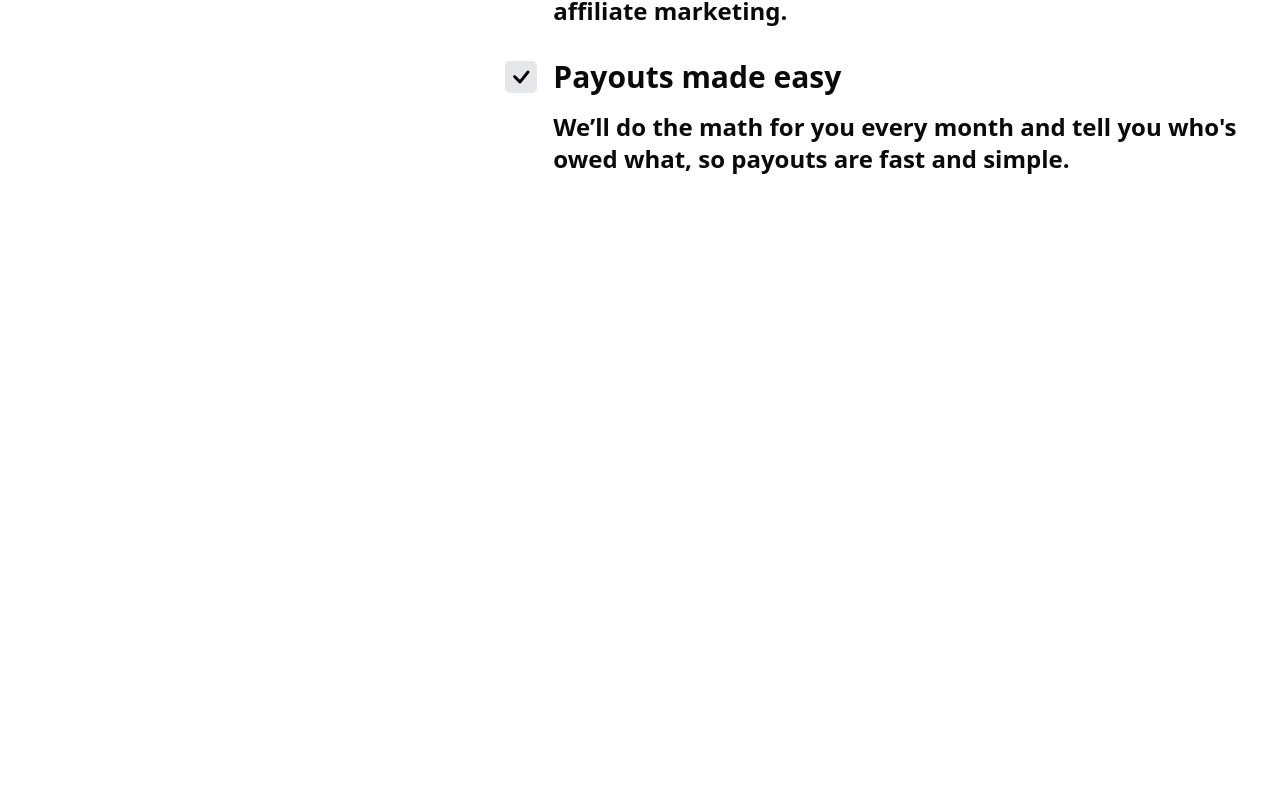
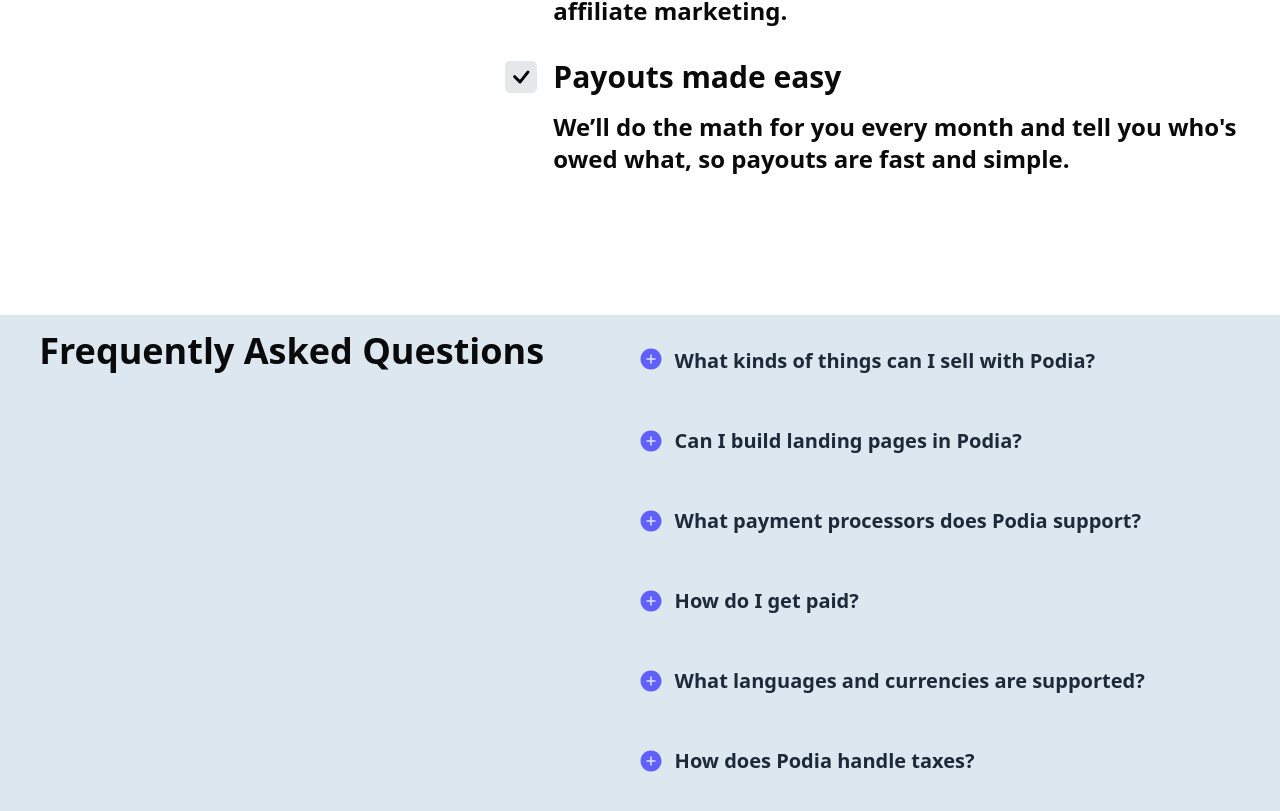
Before and after one commit to TanviHanda/podia, a React (Vite) app: page / in a window 1280 px wide. Shown: the part 4578-5389 px from the top of the page. Before the commit the page ends 4893 px from the top, so only its background shows below. Built offline with nearby package versions, Linux system fonts and the light colour scheme.

Commit message:
update: add page8

```diff
--- a/src/components/MainContent.tsx
+++ b/src/components/MainContent.tsx
@@ -6,6 +6,7 @@
 import Page5 from './Page5'
 import Page6 from './Page6'
 import Page7 from './Page7'
+import Page8 from './Page8'
 const MainContent = () => {
   return (
     <div >
@@ -16,6 +17,7 @@
         <Page5 />
         <Page6 />
         <Page7 />
+        <Page8 />
     </div>
   )
 }
--- /dev/null
+++ b/src/components/Page8.tsx
@@ -0,0 +1,193 @@
+import React, { useState } from "react";
+import { AiFillPlusCircle, AiFillMinusCircle } from "react-icons/ai";
+
+const Page8 = () => {
+  // FIX: Separate state for each question
+  const [open1, setOpen1] = useState(false);
+  const [open2, setOpen2] = useState(false);
+  const [open3, setOpen3] = useState(false);
+  const [open4, setOpen4] = useState(false);
+  const [open5, setOpen5] = useState(false);
+  const [open6, setOpen6] = useState(false);
+
+  return (
+    <section>
+      {/* ------------heading------------ */}
+      {/* THE ONLY CHANGE IS HERE: Added lg:items-start */}
+      <div className="flex flex-col gap-8 lg:flex-row justify-around lg:items-start p-4 min-h-screen bg-[#DDE7F0]">
+        <div>
+          <h2 className="text-4xl font-bold text-center mb-4">
+            Frequently Asked Questions
+          </h2>
+        </div>
+
+        {/* ------------faq section------------ */}
+        <div className="flex flex-col gap-5 lg:pr-20 lg:max-w-[50%] lg:max-h-full">
+
+          {/* -----------div1----------- */}
+          <div className="p-4">
+            <div
+              onClick={() => setOpen1(!open1)} // Use open1
+              className="flex gap-3 cursor-pointer select-none"
+            >
+              <span className="text-indigo-500 text-2xl">
+                {open1 ? <AiFillMinusCircle /> : <AiFillPlusCircle />} {/* Use open1 */}
+              </span>
+              <h1 className="font-semibold text-gray-800 text-lg lg:text-xl">
+                What kinds of things can I sell with Podia?
+              </h1>
+            </div>
+
+            {open1 && ( // Use open1
+              <p className="mt-3 text-gray-600">
+                You can sell digital downloads, online courses, coaching,
+                webinars, and pretty much any type of file you can think of. We
+                have customers who sell ebooks, printables, self-paced courses,
+                cohort courses, access-limited courses, coaching sessions, live
+                webinars, prerecorded webinars, product bundles, templates, and
+                so much more.
+                <br />
+                You can also give away products for free, like free courses,
+                discovery calls, and lead magnets. Podia handles all product
+                hosting and file delivery. At this time, Podia does not have a
+                feature for selling physical products.
+              </p>
+            )}
+          </div>
+
+          {/* -----------div2----------- */}
+          <div className="p-4">
+            <div
+              onClick={() => setOpen2(!open2)} // Use open2
+              className="flex items-center gap-3 cursor-pointer select-none"
+            >
+              <span className="text-indigo-500 text-2xl">
+                {open2 ? <AiFillMinusCircle /> : <AiFillPlusCircle />} {/* Use open2 */}
+              </span>
+              <h1 className="font-semibold text-gray-800 text-lg lg:text-xl">
+                Can I build landing pages in Podia?
+              </h1>
+            </div>
+
+            {open2 && ( // Use open2
+              <p className="mt-3 text-gray-600">
+                Absolutely! You can use the Podia website tool to create a
+                full website, stand-alone landing pages, or both. You can also
+                decide whether or not each page has a site header. No matter
+                what you create, you’ll have access to the same great library
+                of website sections and design features.
+              </p>
+            )}
+          </div>
+
+          {/* -----------div3----------- */}
+          <div className="p-4">
+            <div
+              onClick={() => setOpen3(!open3)} // Use open3
+              className="flex items-center gap-3 cursor-pointer select-none"
+            >
+              <span className="text-indigo-500 text-2xl">
+                {open3 ? <AiFillMinusCircle /> : <AiFillPlusCircle />} {/* Use open3 */}
+              </span>
+              <h1 className="font-semibold text-gray-800 text-lg lg:text-xl">
+                What payment processors does Podia support?
+              </h1>
+            </div>
+
+            {open3 && ( // Use open3
+              <p className="mt-3 text-gray-600">
+                You can connect Stripe and PayPal as your payment processors.
+                <br />
+                If you connect Stripe to Podia, you can accept credit card
+                payments for products, payment plans, and recurring
+                subscriptions. With Stripe you also get to accept alternative
+                payment methods, such as Google Pay, Apple Pay, iDeal, SEPA
+                Debit, Stripe Link, etc.
+                <br />
+                If you connect PayPal to Podia, your customers will be able to
+                purchase your products through PayPal.
+              </p>
+            )}
+          </div>
+
+          {/* -----------div4----------- */}
+          <div className=" p-4">
+            <div
+              onClick={() => setOpen4(!open4)} // Use open4
+              className="flex items-center gap-3 cursor-pointer select-none"
+            >
+              <span className="text-indigo-500 text-2xl">
+                {open4 ? <AiFillMinusCircle /> : <AiFillPlusCircle />} {/* Use open4 */}
+              </span>
+              <h1 className="font-semibold text-gray-800 text-lg lg:text-xl">
+                How do I get paid?
+              </h1>
+            </div>
+
+            {open4 && ( // Use open4
+              <p className="mt-3 text-gray-600">
+                It’s simple: connect your Stripe or PayPal account and anything
+                you earn on Podia will be deposited directly into your account.
+              </p>
+            )}
+          </div>
+
+          {/* -----------div5----------- */}
+          <div className=" p-4">
+            <div
+              onClick={() => setOpen5(!open5)} // Use open5
+              className="flex items-center gap-3 cursor-pointer select-none"
+            >
+              <span className="text-indigo-500 text-2xl">
+                {open5 ? <AiFillMinusCircle /> : <AiFillPlusCircle />} {/* Use open5 */}
+              </span>
+              <h1 className="font-semibold text-gray-800 text-lg lg:text-xl">
+                What languages and currencies are supported?
+              </h1>
+            </div>
+
+            {open5 && ( // Use open5
+              <p className="mt-3 text-gray-600">
+                We support 11 languages and more than 20 global currencies. You
+                can find a full list of{" "}
+                <a href="#" className="text-indigo-500 underline">
+                  supported languages here
+                </a>
+                , and our{" "}
+                <a href="#" className="text-indigo-500 underline">
+                  supported currencies here.
+                </a>
+              </p>
+            )}
+          </div>
+
+          {/* -----------div6----------- */}
+          <div className=" p-4">
+            <div
+              onClick={() => setOpen6(!open6)} // Use open6
+              className="flex items-center gap-3 cursor-pointer select-none"
+            >
+              <span className="text-indigo-500 text-2xl">
+                {open6 ? <AiFillMinusCircle /> : <AiFillPlusCircle />} {/* Use open6 */}
+              </span>
+              <h1 className="font-semibold text-gray-800 text-lg lg:text-xl">
+                How does Podia handle taxes?
+              </h1>
+            </div>
+
+            {open6 && ( // Use open6
+              <p className="mt-3 text-gray-600 ">
+                Podia can make tax time less stressful with global tax support.
+                While Podia doesn’t file or remit your taxes for you, you can
+                collect taxes (and addresses, if you need them) from 230 tax
+                jurisdictions across all payment methods.
+              </p>
+            )}
+          </div>
+        </div>
+      </div>
+    </section>
+  );
+};
+
+export default Page8;
```
